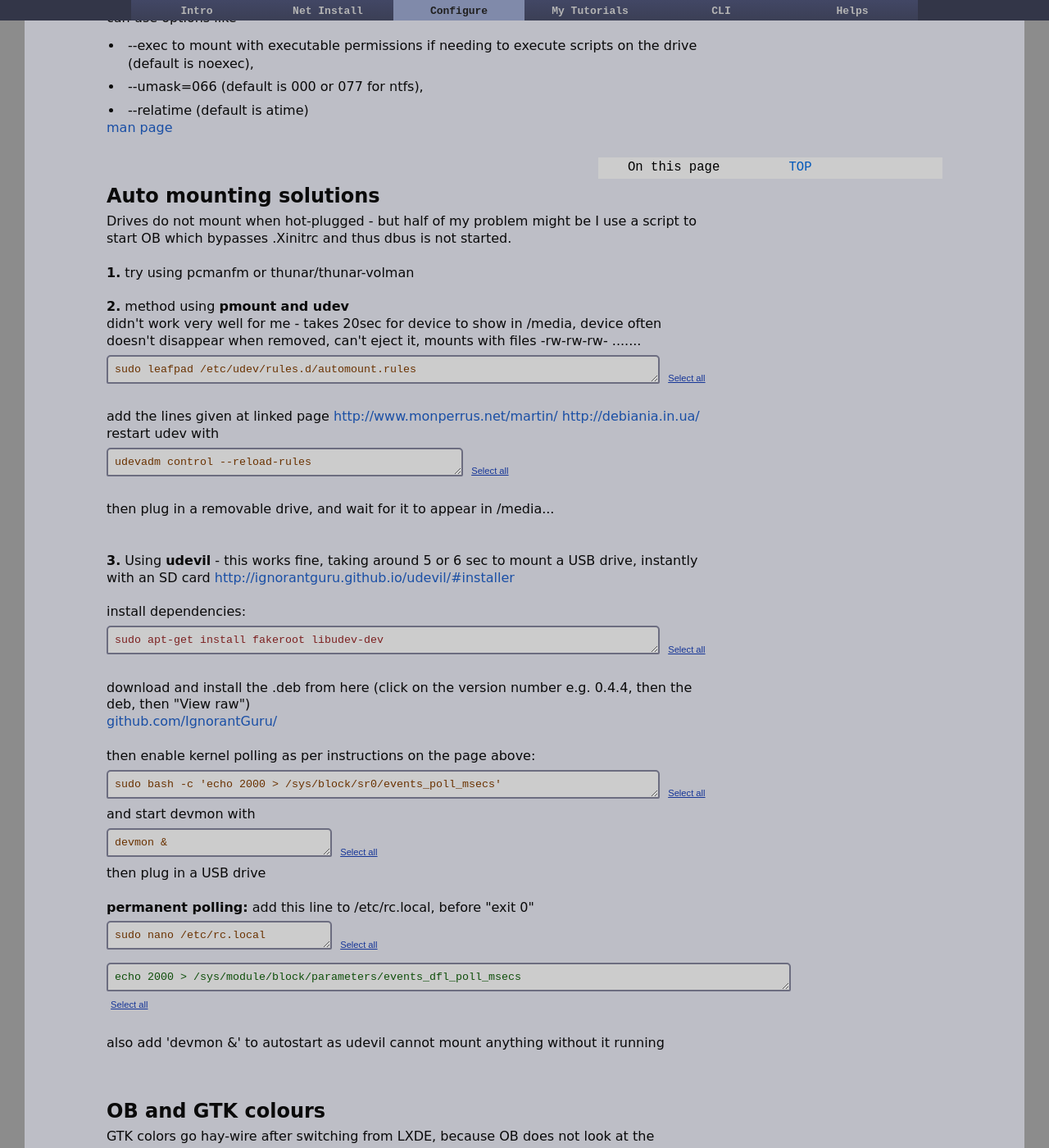
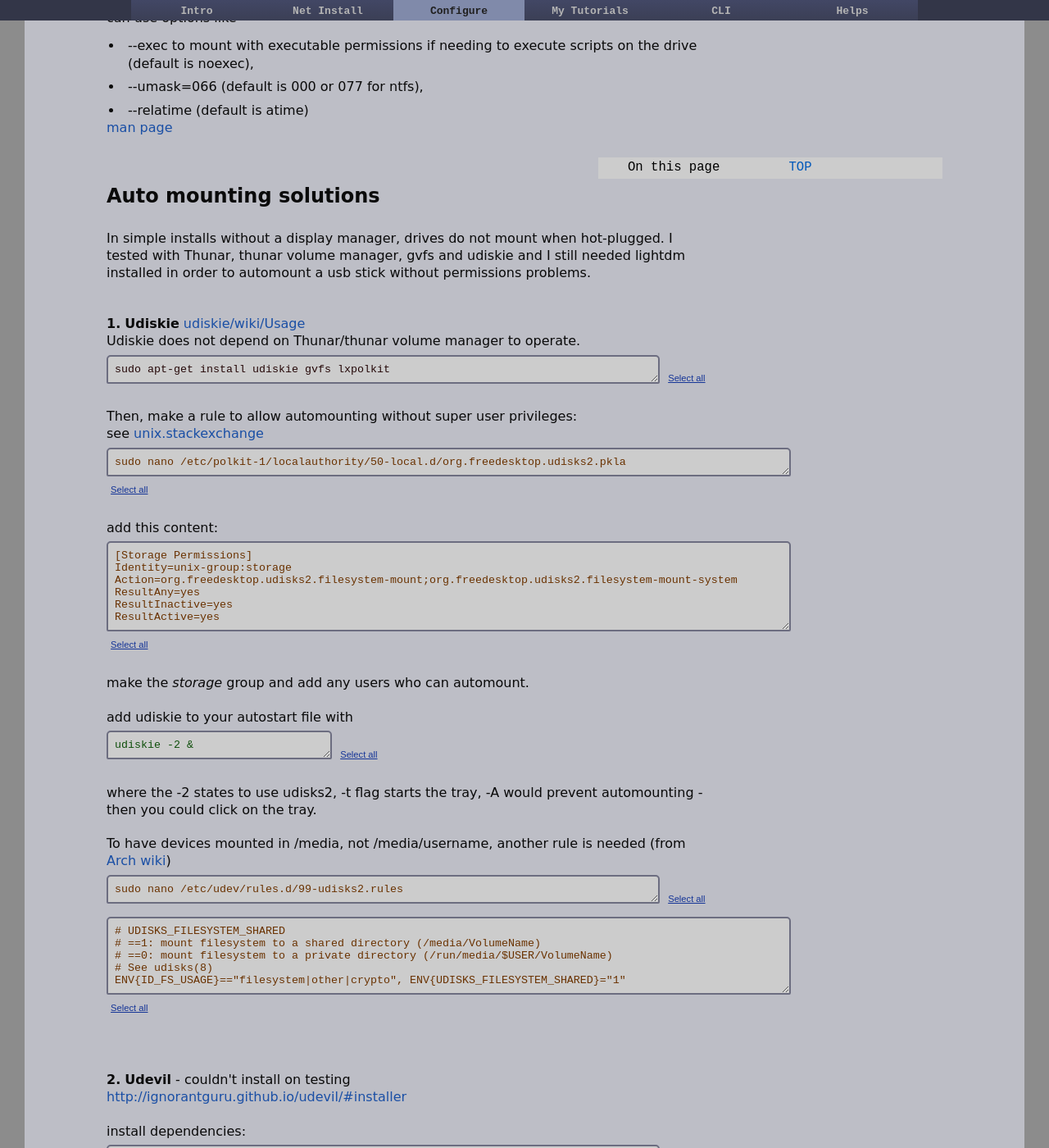
Before and after one commit to dquinton/debian-install, a Jekyll site: the page built from config/plain-openbox.html, in a window 1280 px wide and 1400 px high, scrolled down 4746 px. Shown: the whole window at 82% size. Built offline with Jekyll 4.4.1, drawn with Linux system fonts in a browser that asks for light colours.

Commit message:
updating pages

```diff
--- a/config/plain-openbox.html
+++ b/config/plain-openbox.html
@@ -321,31 +321,76 @@ can use options like
 
 
 <h2 id="6" class="tag">Auto mounting solutions </h2>
-Drives do not mount when hot-plugged - but half of my problem might be I use a script to start OB which bypasses .Xinitrc and thus dbus is not started.
+<br>
+In simple installs without a display manager, drives do not mount when hot-plugged.  I tested with Thunar, thunar volume manager, gvfs and udiskie and I still needed lightdm installed in order to automount a usb stick without permissions problems.
 <br><br>
-<b>1.</b> try using pcmanfm or thunar/thunar-volman
-<br><br>
-<b>2.</b> method using <b>pmount and udev</b><br>
-didn't work very well for me - takes 20sec for device to show in /media, device often doesn't disappear when removed, can't eject it, mounts with files -rw-rw-rw- .......
+<br>
+<b>1.</b> <b>Udiskie</b> <a href="https://github.com/coldfix/udiskie/wiki/Usage">udiskie/wiki/Usage</a>
+<br>
+Udiskie does not depend on Thunar/thunar volume manager to operate.
 <form>
-<textarea name="T" id="cmd" rows="1" cols="80">
-sudo leafpad /etc/udev/rules.d/automount.rules</textarea>
+<textarea name="T" id="install" rows="1" cols="80">
+sudo apt-get install udiskie gvfs lxpolkit</textarea>
 &nbsp;<input type="button" class="submitLink" value="Select all" onClick="javascript:this.form.T.focus();this.form.T.select();">
 </form>
 <br>
-add the lines given at linked page <a href="http://www.monperrus.net/martin/automounting+usb+flash+drives+on+linux+with+udev+and+pmount">http://www.monperrus.net/martin/</a>  <a href="http://debiania.in.ua/posts/2013-03-24-automounting-with-udev-and-pmount.html">http://debiania.in.ua/</a>
+Then, make a rule to allow automounting without super user privileges:
 <br>
-restart udev with
-<form>
-<textarea name="T" id="cmd" rows="1" cols="50">
-udevadm control --reload-rules</textarea>
+see <a href="https://unix.stackexchange.com/questions/37428/arch-linux-mount-disks-with-thunar-without-password">unix.stackexchange</a>
+<br>
+ <form>
+<textarea name="T" id="cmd" rows="1" cols="100">
+sudo nano /etc/polkit-1/localauthority/50-local.d/org.freedesktop.udisks2.pkla</textarea>
 &nbsp;<input type="button" class="submitLink" value="Select all" onClick="javascript:this.form.T.focus();this.form.T.select();">
 </form>
 <br>
-then plug in a removable drive, and wait for it to appear in /media...
+add this content:
+ <form>
+<textarea name="T" id="cmd" rows="6" cols="100">
+[Storage Permissions]
+Identity=unix-group:storage
+Action=org.freedesktop.udisks2.filesystem-mount;org.freedesktop.udisks2.filesystem-mount-system
+ResultAny=yes
+ResultInactive=yes
+ResultActive=yes</textarea>
+&nbsp;<input type="button" class="submitLink" value="Select all" onClick="javascript:this.form.T.focus();this.form.T.select();">
+</form>
+<br>
+make the <i>storage</i> group and add any users who can automount.
+
+<br><br>
+add udiskie to your autostart file with
+
+<form>
+<textarea name="T" id="file" rows="1" cols="30">
+udiskie -2 &</textarea>
+&nbsp;<input type="button" class="submitLink" value="Select all" onClick="javascript:this.form.T.focus();this.form.T.select();">
+</form>
+<br>
+where the -2 states to use udisks2, -t flag starts the tray, -A would prevent automounting -then you could click on the tray.
+<br><br>
+To have devices mounted in /media, not /media/username, another rule is needed (from <a href="https://wiki.archlinux.org/index.php/Udisks#Mount_to_.2Fmedia_.28udisks2.29">Arch wiki</a>)
+ <form>
+<textarea name="T" id="cmd" rows="1" cols="80">
+sudo nano /etc/udev/rules.d/99-udisks2.rules</textarea>
+&nbsp;<input type="button" class="submitLink" value="Select all" onClick="javascript:this.form.T.focus();this.form.T.select();">
+</form>
+
+ <form>
+<textarea name="T" id="cmd" rows="5" cols="100">
+# UDISKS_FILESYSTEM_SHARED
+# ==1: mount filesystem to a shared directory (/media/VolumeName)
+# ==0: mount filesystem to a private directory (/run/media/$USER/VolumeName)
+# See udisks(8)
+ENV{ID_FS_USAGE}=="filesystem|other|crypto", ENV{UDISKS_FILESYSTEM_SHARED}="1"</textarea>
+&nbsp;<input type="button" class="submitLink" value="Select all" onClick="javascript:this.form.T.focus();this.form.T.select();">
+</form>
+
+
+
 <br><br>
 <br>
-<b>3.</b> Using <b>udevil</b> - this works fine, taking around 5 or 6 sec to mount a USB drive, instantly with an SD card
+<b>2.</b> <b>Udevil</b> - couldn't install on testing<br>
  <a href="http://ignorantguru.github.io/udevil/#installer">http://ignorantguru.github.io/udevil/#installer</a>
 <br> <br>
 
--- a/css/1.css
+++ b/css/1.css
@@ -210,7 +210,7 @@ textarea#install {
   padding: 8px;
   margin: 6px 0px 4px;
   border-radius: 5px 5px 2px 2px;
-  color: #7C2020;
+  color: #250808;
 }
 
 textarea#cmd {
--- a/netinstall/lxde-fast.html
+++ b/netinstall/lxde-fast.html
@@ -36,7 +36,7 @@ I go without lxde and lightdm now, and add here: <span class="inst">openbox lxpa
 <b>for plain openbox</b>
 <form>
 <textarea name="T" id="install" rows="3" cols="100">
-apt-get install xorg lxtask pm-utils hdparm cpufrequtils alsa-utils openbox lxpanel lxtask wicd chromium tango-icon-theme obconf obmenu lxappearance-obconf moblin-cursor-theme rxvt-unicode leafpad xfce4-power-manager htop gparted bash-completion command-not-found </textarea>
+apt-get install xorg lxtask pm-utils hdparm cpufrequtils alsa-utils openbox lxpanel lxtask lxpolkit wicd chromium tango-icon-theme obconf obmenu lxappearance-obconf moblin-cursor-theme rxvt-unicode leafpad xfce4-power-manager htop gparted bash-completion command-not-found udiskie gvfs</textarea>
 &nbsp;<input type="button" class="submitLink" value="Select all" onClick="javascript:this.form.T.focus();this.form.T.select();">
 </form>
 <br><br>
@@ -44,7 +44,7 @@ apt-get install xorg lxtask pm-utils hdparm cpufrequtils alsa-utils openbox lxpa
 
 necessary and may be missing after a Netinstall without internet:
 <form>
-<textarea name="T" id="install" rows="1" cols="50">
+<textarea name="T" id="install" rows="2" cols="80">
 apt-get install consolekit aptitude sudo grub2 laptop-mode-tools network-config</textarea>
 &nbsp;<input type="button" class="submitLink" value="Select all" onClick="javascript:this.form.T.focus();this.form.T.select();">
 </form>
@@ -87,7 +87,7 @@ needs_root_rights=yes</textarea>
 <b>5.</b>&nbsp;&nbsp; Install the full programme suite:
 
 <form>
-<textarea name="T" id="install" rows="3" cols="100">
+<textarea name="T" id="install" rows="4" cols="100">
 apt-get install thunar thunar-volman thunar-archive-plugin thunar-media-tags-plugin tumbler tumbler-plugins-extra xdg-user-dirs bluetooth blueman openjdk-7-jre icedtea-7-plugin zip unzip bzip2 p7zip-full ntfs-3g blktool dosfstools mtools testdisk gvfs-backends sshfs locate git cups gpa</textarea>
 &nbsp;<input type="button" class="submitLink" value="Select all" onClick="javascript:this.form.T.focus();this.form.T.select();">
 </form>
```
Also changed, not shown: other parts of config/plain-openbox.html (+1 -1 lines), tutorial/17-remote-install.html (+4 -4 lines).
